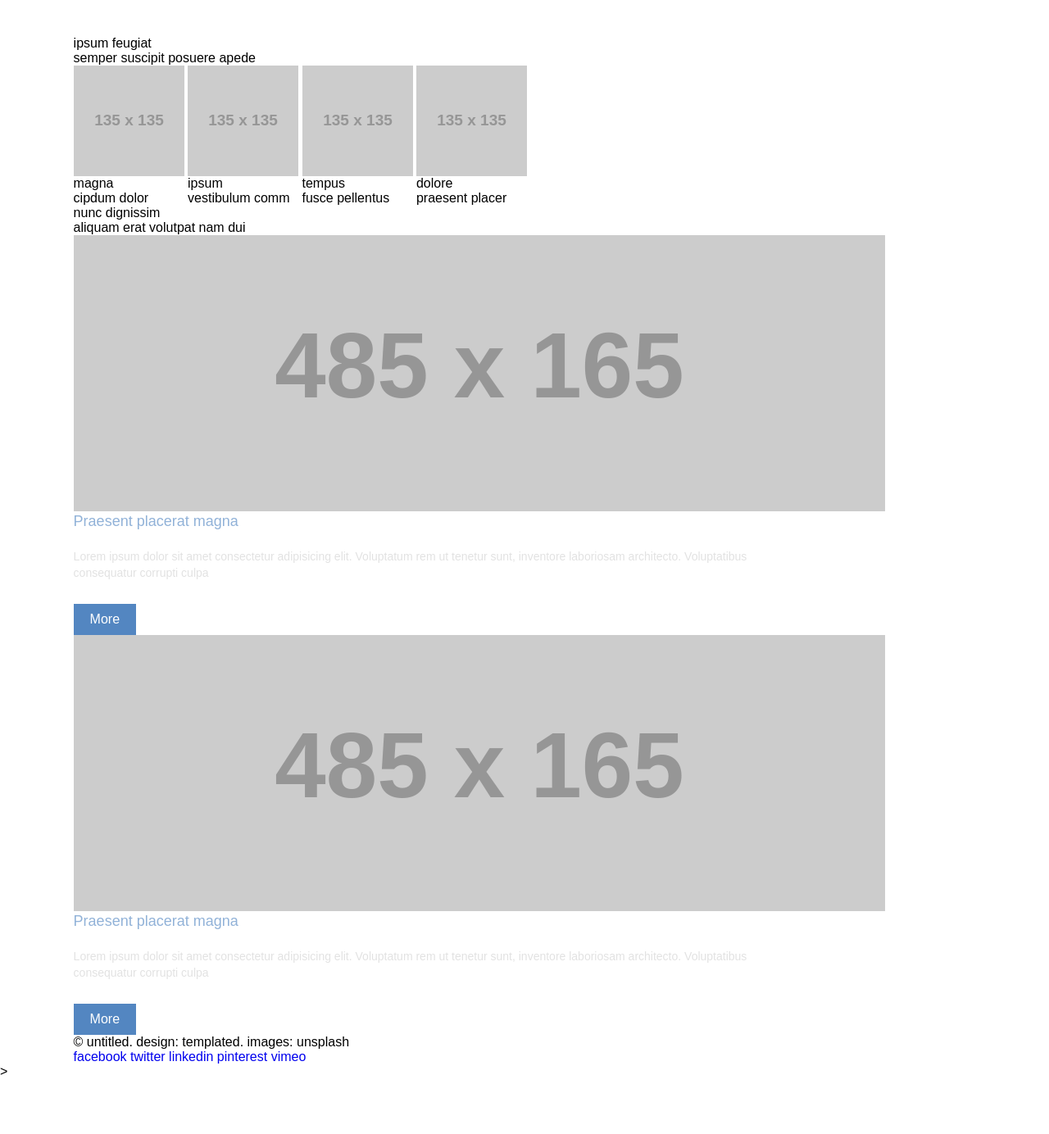
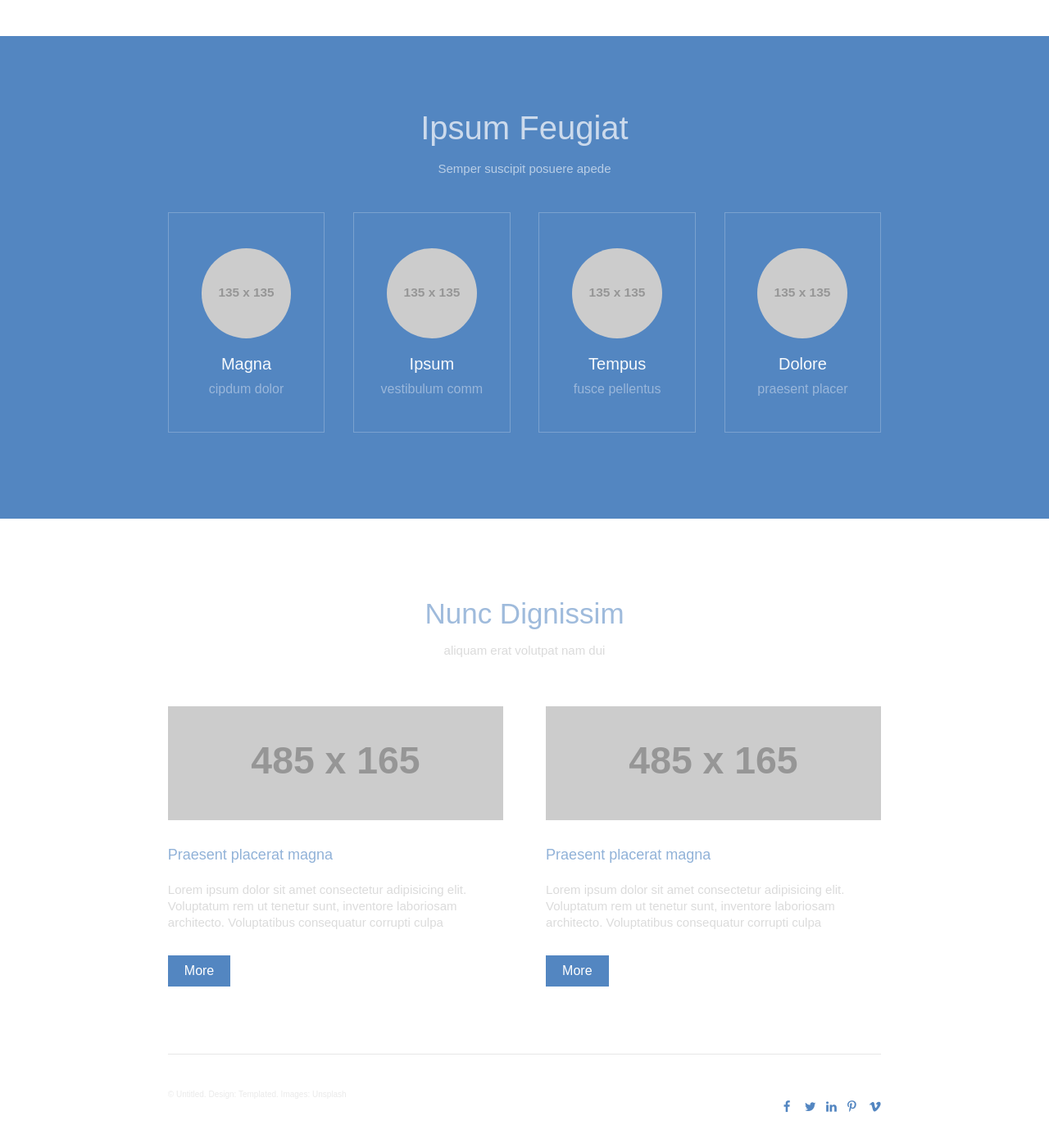
Before and after one commit to Shirly-D/Theory, a plain HTML site: page index.html in a window 1280 px wide. Shown: the part 740-2124 px from the top of the page at 82% size. Before the commit the page ends 2057 px from the top, so only its background shows below. Drawn offline with Linux system fonts and the light colour scheme; placeholder pictures from the web are drawn by us.

Commit message:
css final commit

```diff
--- a/assets/css/style.css
+++ b/assets/css/style.css
@@ -230,14 +230,110 @@ header ul li a:hover {color: #fff;}
   color: #5386C1;
 }
 
+.ipsum-section {background-color: #5386C1;}
+
+.ipsum-section .wrapper {
+  width: 68%;
+  padding: 90px 0 105px;
+}
 
 
+.ipsum-section h2 {
+  margin-bottom: 18px;
+  color: #CCDAEC;
+  font-size: 40px;
+  text-align: center;
+  text-transform: capitalize;
+}
 
+.ipsum-section p {
+  margin-bottom: 45px;
+  color: #B9CEE6;
+  font-size: 15px;
+  text-align: center;
+}
 
+.ipsum-section p::first-letter {text-transform: capitalize;}
 
+.ipsum-ul {
+  width: 100%;
+  display: flex;
+}
 
+.ipsum-ul li:first-child {margin-left: 0;}
 
+.ipsum-ul li {
+  flex-basis: 22%;
+  padding: 43px 0;
+  margin-left: 4%;
+  border: 1px solid #7AA1CF;
+}
 
+.ipsum-ul li figure {
+  width: 58%;
+  margin: 0 auto;
+  margin-bottom: 20px;
+}
+
+.ipsum-ul li img {
+  width: 100%;
+  border-radius: 50%;
+}
+
+.ipsum-heading {
+  margin-bottom: 10px;
+  color: #F7FAFD;
+  font-size: 20px;
+  text-align: center;
+  text-transform: capitalize;
+}
+
+.ipsum-text {
+  color: #99B6DA;
+  text-align: center;
+  display: inherit;
+}
+
+.nunc-section .wrapper {
+  width: 68%;
+  padding: 96px 0 82px;
+  border-bottom: 1px solid #E6E6E6;
+}
+
+.nunc-section h2 {
+  color: #9FBBDC;
+  font-size: 35px;
+  text-align: center;
+  text-transform: capitalize;
+  margin-bottom: 16px;
+}
+
+.nunc-section p {
+  margin-bottom: 60px;
+  color: #DBDBDB;
+  text-align: center;
+  font-size: 15px;
+}
+
+.nunc-ul {
+  width: 100%;
+  display: flex;
+}
+
+.nunc-ul li:first-child {margin-left: 0;}
+
+.nunc-ul li {
+  flex-basis: 50%;
+  margin-left: 6%;
+}
+
+.nunc-ul figure {margin-bottom: 30px;}
+
+.nunc-ul li p {
+  width: 100%;
+  margin-bottom: 30px;
+  text-align: left;
+}
 
 
 
@@ -249,6 +345,40 @@ header ul li a:hover {color: #fff;}
   footer styling starts here
 =================================*/
 
+footer .wrapper {
+  width: 68%;
+  padding: 38px 0 20px;
+}
+
+footer p {
+  display: inline-block;
+  color: #EAEAEA;
+  font-size: 10px;
+  text-transform: capitalize;
+}
+
+footer ul {
+  display: flex;
+  justify-content: flex-end;
+}
+
+footer li {flex-basis: 3%;}
+footer li:last-child {flex-basis: 0;}
+footer li a {text-indent: -9999px;}
+
+footer li a::before {
+  float: right;
+  color: #5386C1;
+  font-family: "FontAwesome";
+  font-size: 15px;
+  text-indent: 0;
+}
+
+.facebook::before {content: "\f09a";}
+.twitter::before {content: "\f099";}
+.linkedin::before {content: "\f0e1";}
+.pinterest::before {content: "\f231";}
+.vimeo::before {content: "\f27d";}
 
 
 
```
